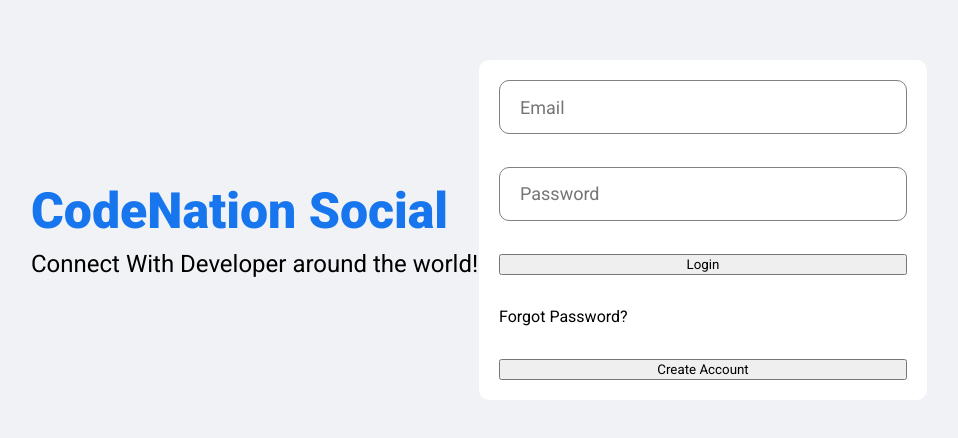
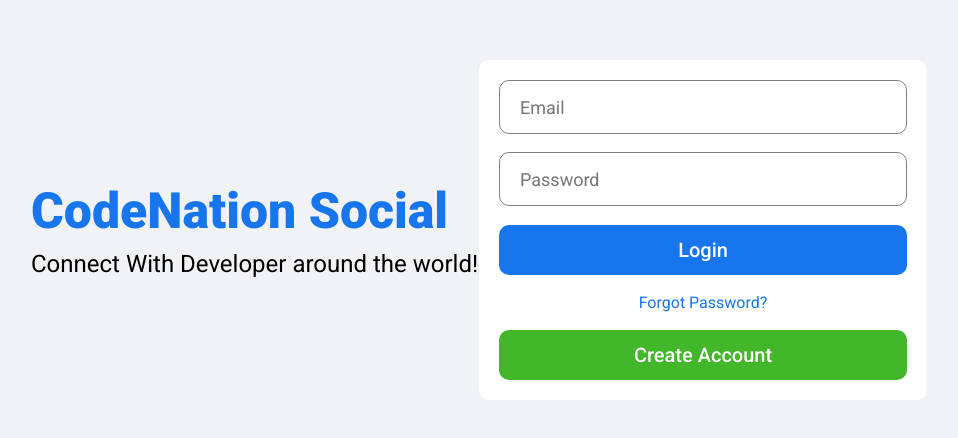
Before and after one commit to AJPascoe/SocialMediaApp-UI, a React (Create React App) app: page / in a window 1280 px wide. Shown: the part 170-608 px from the top of the page, without its empty margins (161-1119 px from the left). Built offline with nearby package versions, Linux system fonts and the light colour scheme; a web font is replaced by a local one.

Commit message:
Login page Buttons

```diff
--- a/src/pages/login/login.css
+++ b/src/pages/login/login.css
@@ -48,6 +48,33 @@
     font-size: 18px;
     padding-left: 20px;
 }
+.loginInput:focus{
+    outline: none;
+}
+
 .loginButton{
+    height: 50px;
+    border-radius: 10px;
+    border: none;
+    background-color: #1775ee;
+    color:white;
+    font-size: 20px;
+    font-weight: 500;
+    cursor: pointer;
+}
 
+.loginForgot{
+    text-align: center;
+    color: #1775ee;
 }
+
+.loginRegisterButton{
+    height: 50px;
+    border-radius: 10px;
+    border: none;
+    background-color: #42b72a;
+    color:white;
+    font-size: 20px;
+    font-weight: 500;
+    cursor: pointer;
+}
```
